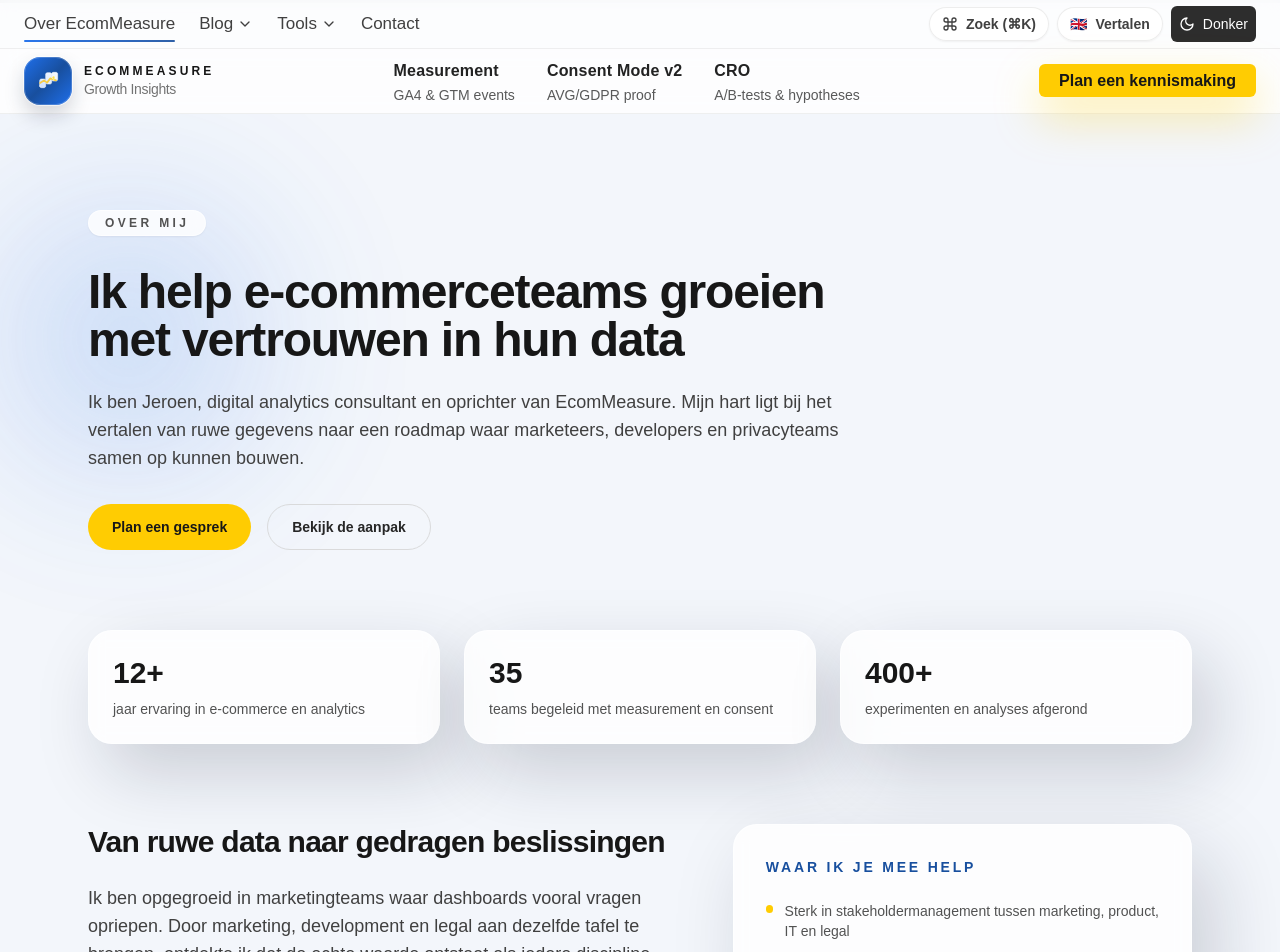
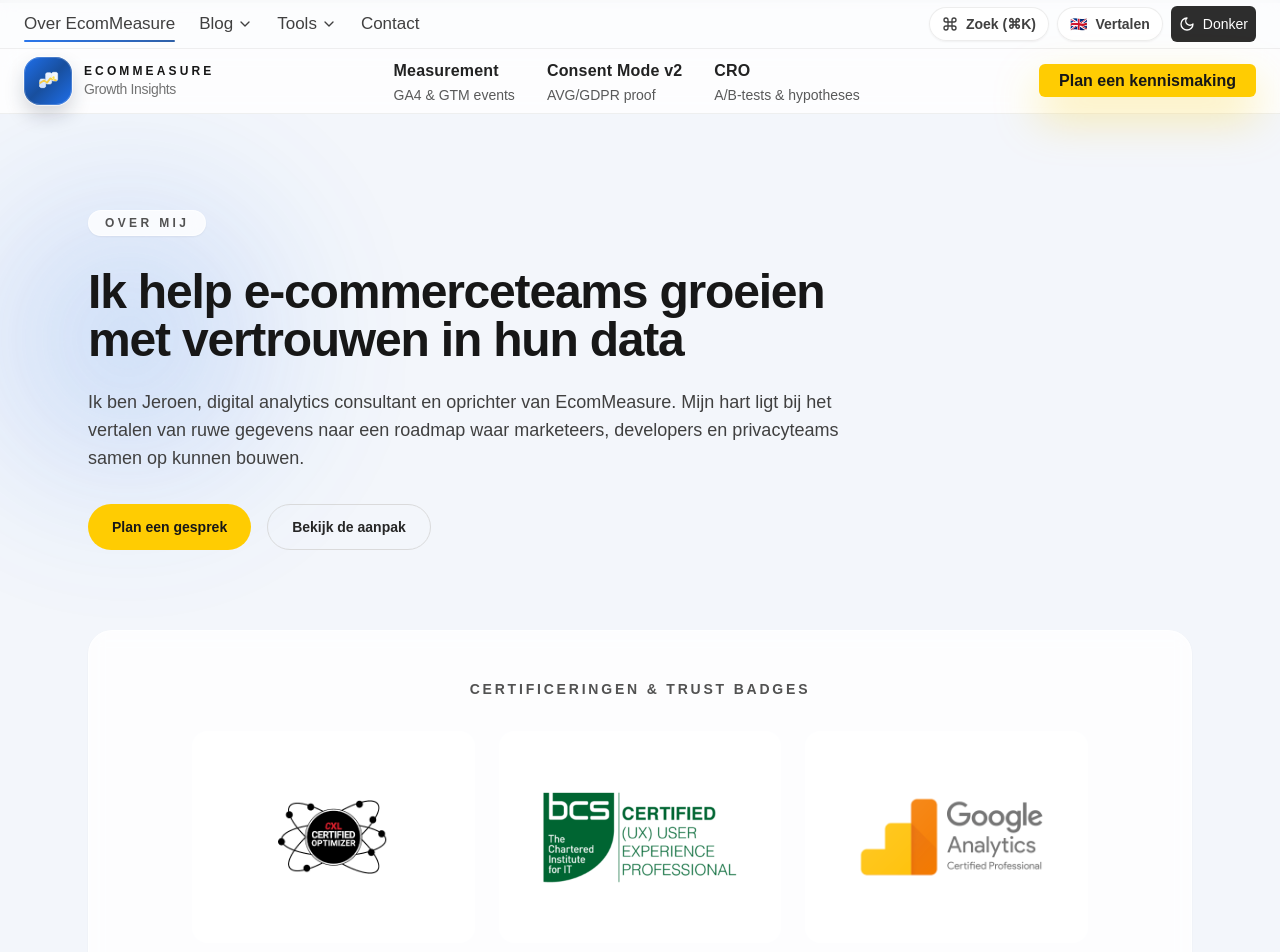
Before and after one commit to ProjectBibo/EcomMeasure3, a React (Vite) app: page /about in a window 1280 px wide. Shown: the top 952 px of the page. Built offline with nearby package versions, Linux system fonts and the light colour scheme.

Commit message:
Add trust badge section to About page

```diff
--- a/src/pages/About.jsx
+++ b/src/pages/About.jsx
@@ -1,4 +1,4 @@
-import React from "react";
+import React, { useCallback } from "react";
 import { motion, useReducedMotion } from "framer-motion";
 import SEO from "../components/SEO";
 import { useLanguage } from "../context/LanguageContext";
@@ -20,6 +20,32 @@ const content = {
         label: "Bekijk de aanpak",
         href: "#werkwijze",
       },
+    },
+    certifications: {
+      heading: "Certificeringen & trust badges",
+      badges: [
+        {
+          name: "CXL",
+          src: "/CXL.png",
+          alt: "CXL Certified Optimizer badge",
+          href: "https://cxl.com/institute/",
+          title: "Bekijk CXL-certificering",
+        },
+        {
+          name: "BCS",
+          src: "/BCS.png",
+          alt: "BCS Certified UX Professional badge",
+          href: "https://www.bcs.org/qualifications-and-certifications/user-experience-ux/",
+          title: "Bekijk BCS UX-certificering",
+        },
+        {
+          name: "GA4",
+          src: "/GA4-Certified.png",
+          alt: "Google Analytics Certified Professional badge",
+          href: "https://skillshop.exceedlms.com/student/path/321421-google-analytics-4-certification",
+          title: "Bekijk GA4-certificering",
+        },
+      ],
     },
     metrics: [
       { value: "12+", label: "jaar ervaring in e-commerce en analytics" },
@@ -137,6 +163,32 @@ const content = {
         href: "#werkwijze",
       },
     },
+    certifications: {
+      heading: "Certifications & trust badges",
+      badges: [
+        {
+          name: "CXL",
+          src: "/CXL.png",
+          alt: "CXL Certified Optimizer badge",
+          href: "https://cxl.com/institute/",
+          title: "View CXL certification",
+        },
+        {
+          name: "BCS",
+          src: "/BCS.png",
+          alt: "BCS Certified UX Professional badge",
+          href: "https://www.bcs.org/qualifications-and-certifications/user-experience-ux/",
+          title: "View BCS UX certification",
+        },
+        {
+          name: "GA4",
+          src: "/GA4-Certified.png",
+          alt: "Google Analytics Certified Professional badge",
+          href: "https://skillshop.exceedlms.com/student/path/321421-google-analytics-4-certification",
+          title: "View Google Analytics certification",
+        },
+      ],
+    },
     metrics: [
       { value: "12+", label: "years of experience across commerce and analytics" },
       { value: "35", label: "teams supported with measurement and consent" },
@@ -242,6 +294,11 @@ export default function About() {
   const shouldReduceMotion = useReducedMotion();
   const { language } = useLanguage();
   const copy = content[language];
+  const handleBadgeClick = useCallback((label) => {
+    if (typeof window !== "undefined" && window.dataLayer) {
+      window.dataLayer.push({ event: "trust_badge_click", badge: label });
+    }
+  }, []);
 
   return (
     <>
@@ -297,6 +354,59 @@ export default function About() {
               </a>
             </motion.div>
           </header>
+
+          <section
+            aria-labelledby="trust-certifications-heading"
+            className="rounded-3xl border border-white/60 bg-white/80 px-8 py-12 shadow-sm backdrop-blur dark:border-white/10 dark:bg-white/10"
+          >
+            <div className="mx-auto max-w-3xl text-center">
+              <h2
+                id="trust-certifications-heading"
+                className="text-sm font-semibold uppercase tracking-[0.2em] text-neutral-600 dark:text-gray-300"
+              >
+                {copy.certifications.heading}
+              </h2>
+            </div>
+            <div className="mx-auto mt-8 grid max-w-4xl grid-cols-1 gap-6 sm:grid-cols-2 lg:grid-cols-3">
+              {copy.certifications.badges.map((badge, index) => {
+                const image = (
+                  <div className="flex aspect-[4/3] w-full items-center justify-center rounded-2xl bg-white/90 p-6 transition-colors duration-200 group-hover:bg-white dark:bg-slate-900/60 dark:group-hover:bg-slate-900/40">
+                    <img
+                      src={badge.src}
+                      alt={badge.alt}
+                      width={200}
+                      height={150}
+                      loading={index === 0 ? "eager" : "lazy"}
+                      decoding="async"
+                      sizes="(min-width: 1024px) 18rem, (min-width: 640px) 14rem, 100vw"
+                      className="h-full w-full max-h-24 object-contain"
+                    />
+                  </div>
+                );
+
+                if (badge.href) {
+                  return (
+                    <a
+                      key={badge.name}
+                      href={badge.href}
+                      target="_blank"
+                      rel="noopener noreferrer"
+                      aria-label={badge.alt}
+                      title={badge.title}
+                      onClick={() => handleBadgeClick(badge.name)}
+                      className="group block focus-visible:outline-none focus-visible:ring-2 focus-visible:ring-brand-teal focus-visible:ring-offset-2 focus-visible:ring-offset-white dark:focus-visible:ring-offset-surface-dark"
+                    >
+                      {image}
+                    </a>
+                  );
+                }
+
+                return (
+                  <div key={badge.name}>{image}</div>
+                );
+              })}
+            </div>
+          </section>
 
           <section className="grid gap-6 sm:grid-cols-3">
             {copy.metrics.map((metric, index) => (
```
Also changed, not shown: public/GA4-Certified.png (renamed from public/GA4 Certified.png).
